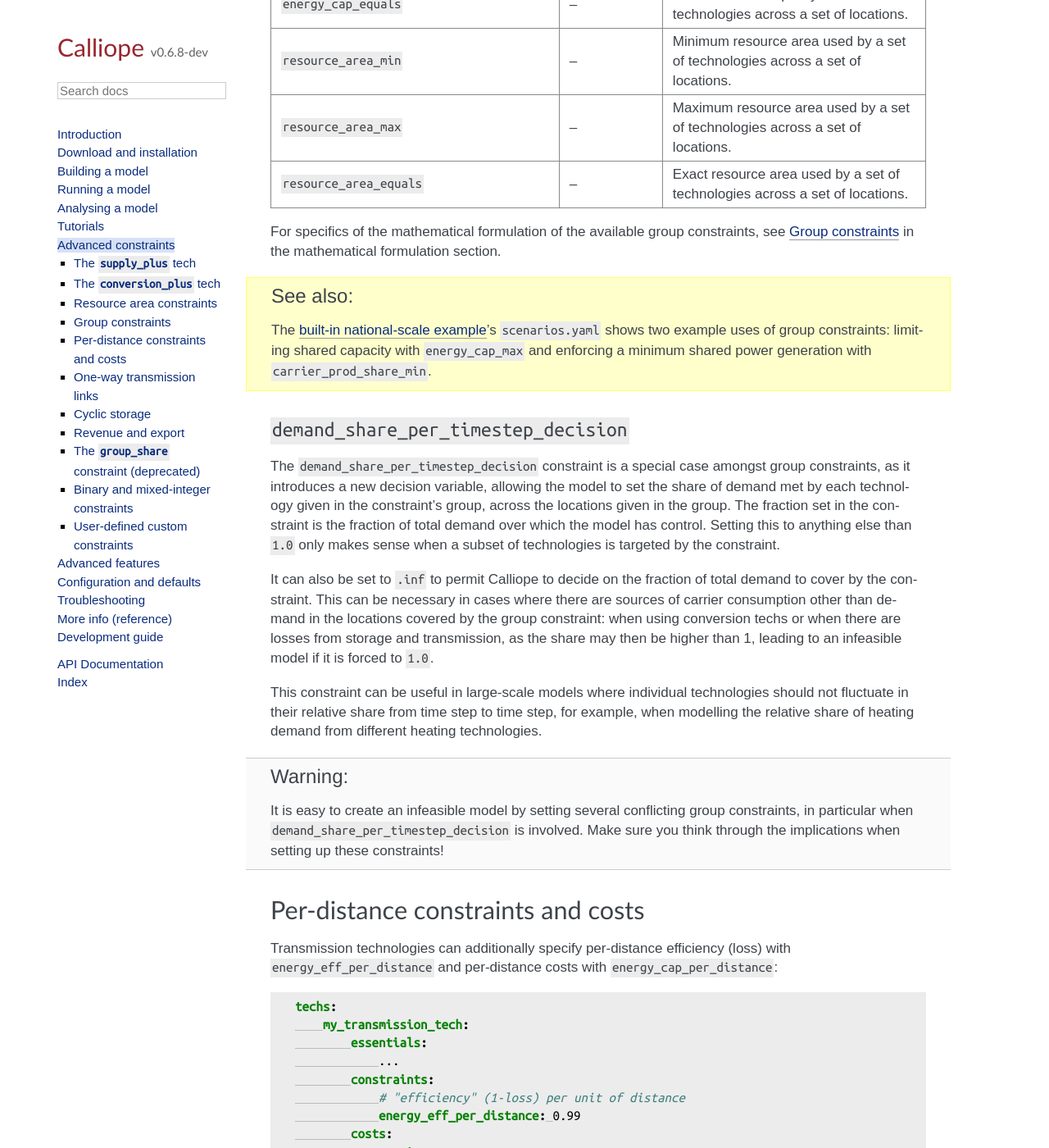
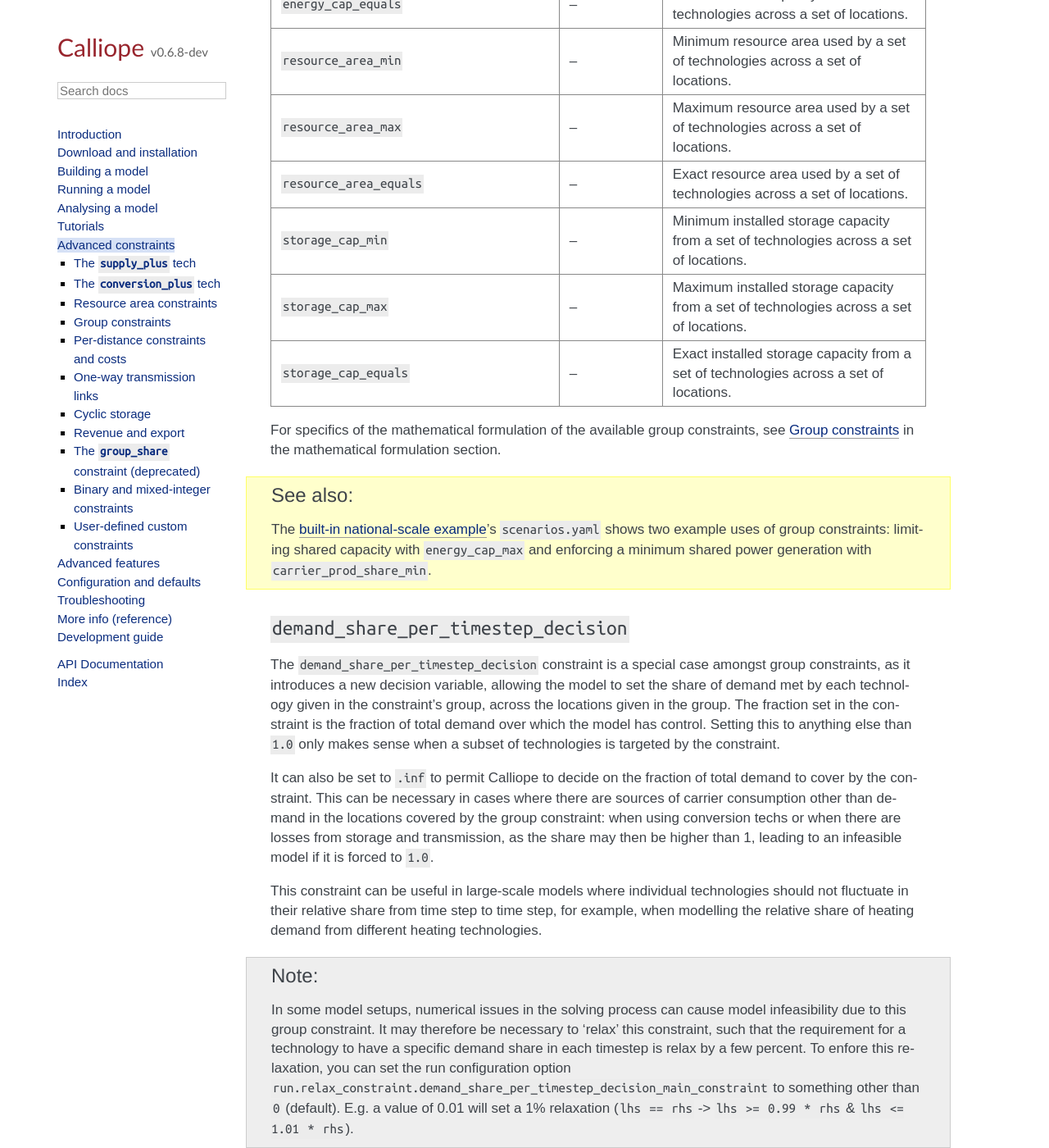
Before and after one commit to calliope-project/calliope, a Sphinx documentation site: the page built from doc/user/advanced_constraints.rst, in a window 1280 px wide and 1400 px high, scrolled down 10477 px. Shown: the whole window at 82% size. Built offline with Sphinx 7.4.7, drawn with Linux system fonts in a browser that asks for light colours; some web fonts are replaced; pages that are not in the unit, such as notebooks, are missing from menus; a script that is not in the unit is left out.

Commit message:
Update docs

```diff
--- a/doc/user/advanced_constraints.rst
+++ b/doc/user/advanced_constraints.rst
@@ -377,7 +377,15 @@ Note that when computing the share for ``demand_share`` constraints, only ``dema
    * - ``resource_area_equals``
      - –
      - Exact resource area used by a set of technologies across a set of locations.
-
+   * - ``storage_cap_min``
+     - –
+     - Minimum installed storage capacity from a set of technologies across a set of locations.
+   * - ``storage_cap_max``
+     - –
+     - Maximum installed storage capacity from a set of technologies across a set of locations.
+   * - ``storage_cap_equals``
+     - –
+     - Exact installed storage capacity from a set of technologies across a set of locations.
 
 For specifics of the mathematical formulation of the available group constraints, see :ref:`constraint_group` in the mathematical formulation section.
 
@@ -392,6 +400,8 @@ The ``demand_share_per_timestep_decision`` constraint is a special case amongst
 It can also be set to ``.inf`` to permit Calliope to decide on the fraction of total demand to cover by the constraint. This can be necessary in cases where there are sources of carrier consumption other than demand in the locations covered by the group constraint: when using conversion techs or when there are losses from storage and transmission, as the share may then be higher than 1, leading to an infeasible model if it is forced to ``1.0``.
 
 This constraint can be useful in large-scale models where individual technologies should not fluctuate in their relative share from time step to time step, for example, when modelling the relative share of heating demand from different heating technologies.
+
+.. note:: In some model setups, numerical issues in the solving process can cause model infeasibility due to this group constraint. It may therefore be necessary to 'relax' this constraint, such that the requirement for a technology to have a specific demand share in each timestep is relax by a few percent. To enfore this relaxation, you can set the run configuration option ``run.relax_constraint.demand_share_per_timestep_decision_main_constraint`` to something other than ``0`` (default). E.g. a value of 0.01 will set a 1% relaxation (``lhs == rhs`` -> ``lhs >= 0.99 * rhs`` & ``lhs <= 1.01 * rhs``).
 
 .. Warning:: It is easy to create an infeasible model by setting several conflicting group constraints, in particular when ``demand_share_per_timestep_decision`` is involved. Make sure you think through the implications when setting up these constraints!
 
```
